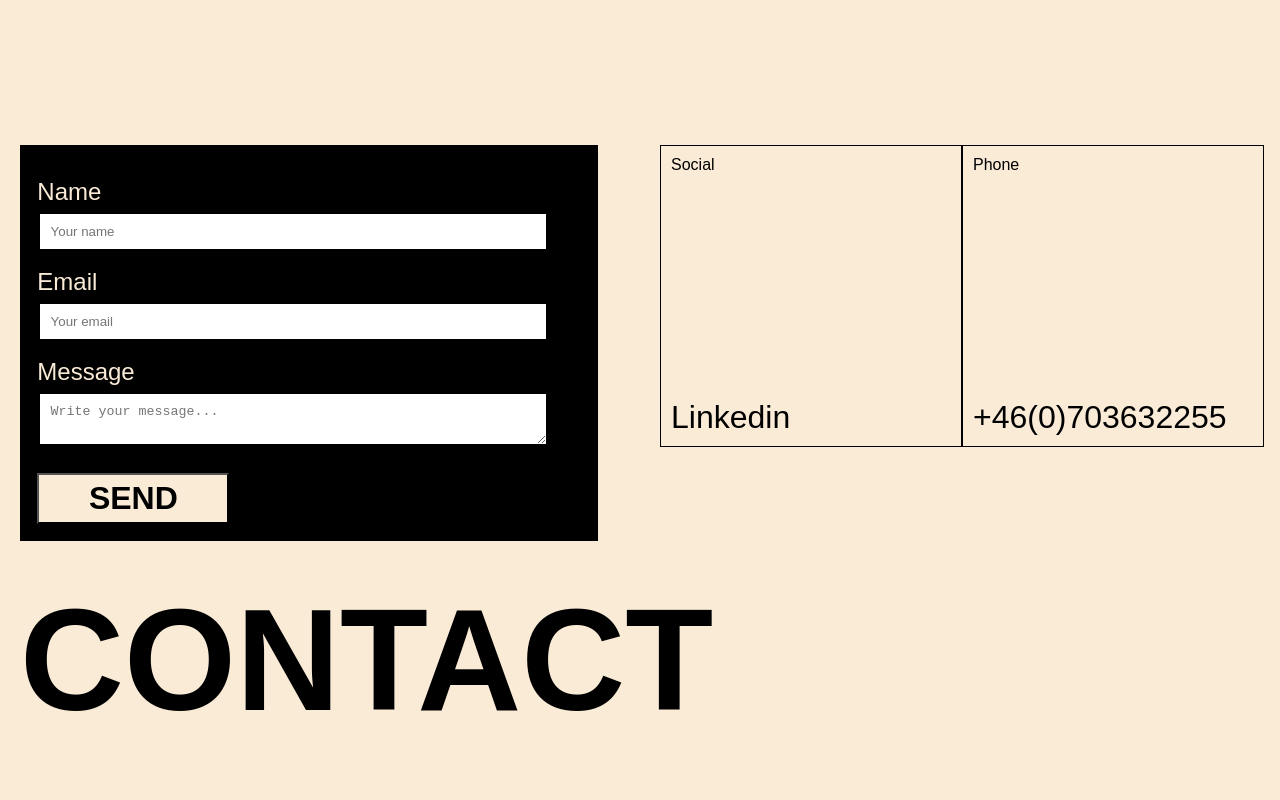
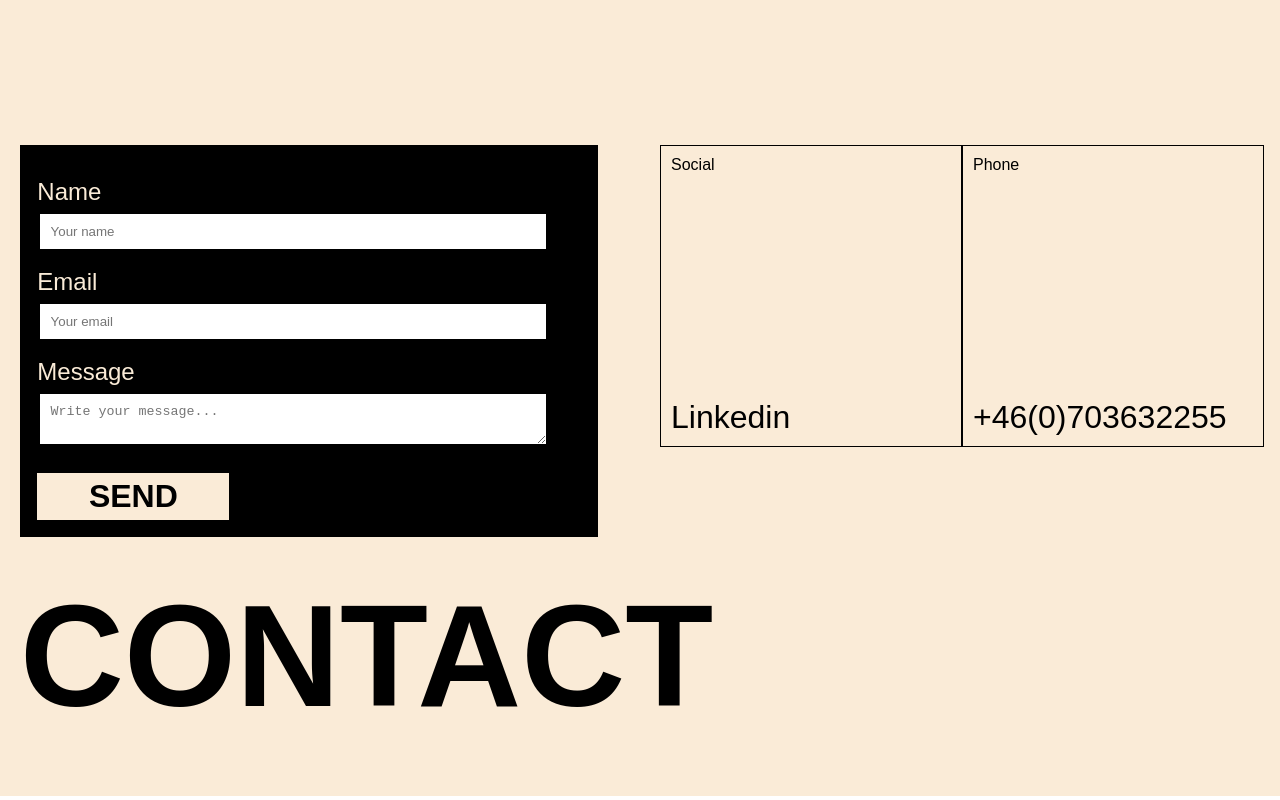
Before and after one commit to emiliasaberski/portfolio, a React (Create React App) app: page / in a window 1280 px wide. Shown: the part 2806-3606 px from the top of the page. Built offline with nearby package versions, Linux system fonts and the light colour scheme; a web font is replaced by a local one.

Commit message:
contact-btn

```diff
--- a/src/components/Contact/Contact.css
+++ b/src/components/Contact/Contact.css
@@ -104,6 +104,9 @@ form {
 .contact-btn {
     width: 20vw;
     background-color: antiquewhite;
+    color: black;
+    border-radius: 0;
+    border: none;
     font-family: "bebas-neue-pro", sans-serif;
     text-transform: uppercase;
     font-weight: 600;
```
